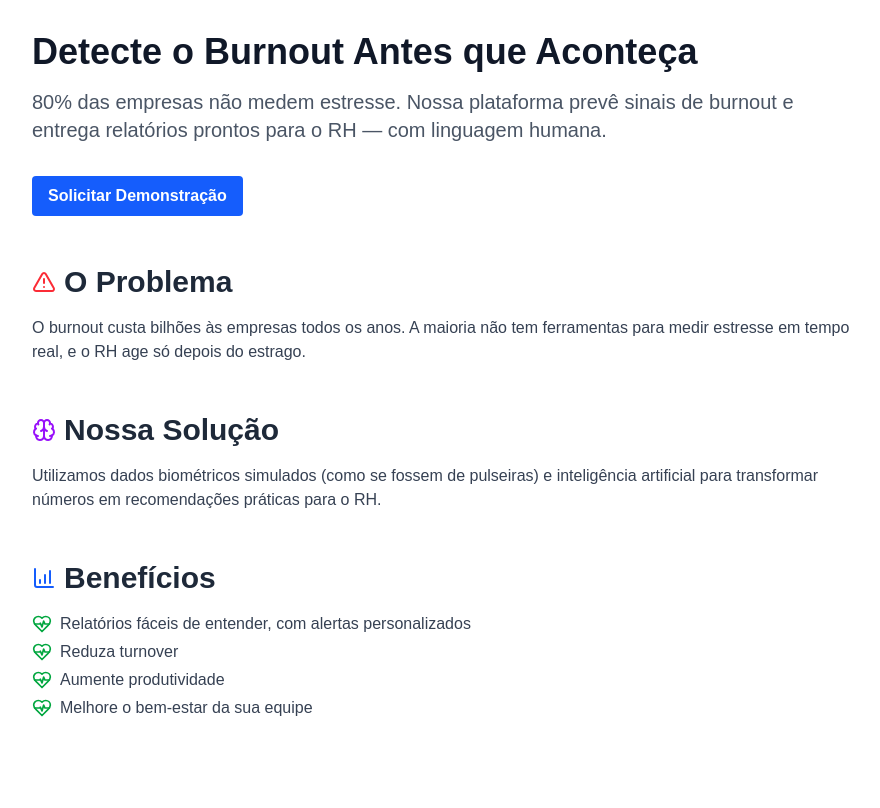
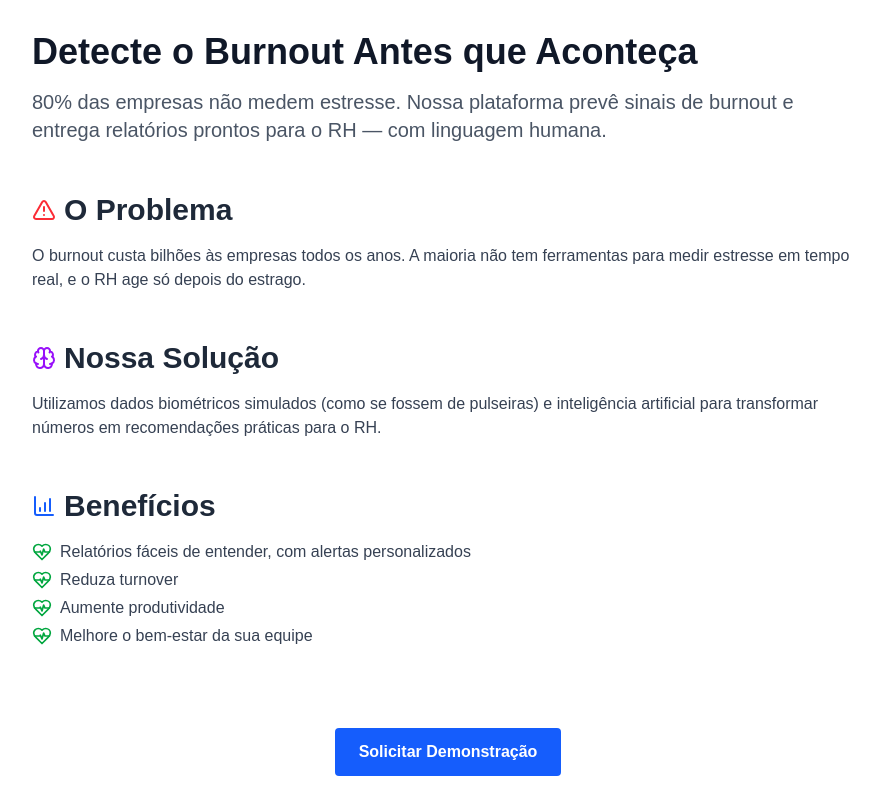
Before and after one commit to Redevix/antiburnout-mvp, a Next.js app: page / in a window 1280 px wide. Shown: the whole page, without its empty margins (192-1072 px from the left). Built offline with nearby package versions, Linux system fonts and the light colour scheme.

Commit message:
Corrige erro de sintaxe na página principal

```diff
--- a/app/page.tsx
+++ b/app/page.tsx
@@ -13,12 +13,6 @@ export default function Home() {
         <p className="text-xl text-gray-600">
           80% das empresas não medem estresse. Nossa plataforma prevê sinais de burnout e entrega relatórios prontos para o RH — com linguagem humana.
         </p>
-        <button
-          onClick={() => router.push("/solicitar")}
-          className="mt-4 bg-blue-600 text-white font-semibold py-2 px-4 rounded hover:bg-blue-700 transition"
-        >
-          Solicitar Demonstração
-        </button>
       </section>
 
       <section className="space-y-4">
@@ -50,6 +44,15 @@ export default function Home() {
           <li className="flex items-center gap-2"><HeartPulse className="text-green-600 w-5 h-5" /> Melhore o bem-estar da sua equipe</li>
         </ul>
       </section>
+
+      <div className="pt-8 text-center">
+        <button
+          onClick={() => router.push("/solicitar")}
+          className="bg-blue-600 text-white font-semibold py-3 px-6 rounded hover:bg-blue-700 transition"
+        >
+          Solicitar Demonstração
+        </button>
+      </div>
     </main>
   );
 }
```
